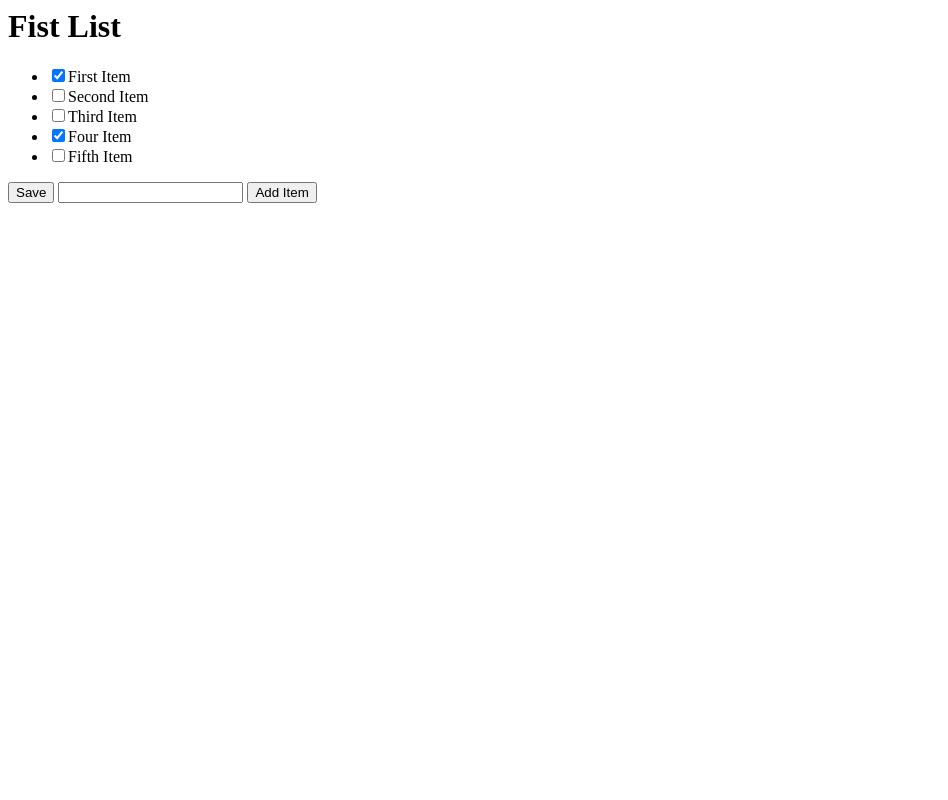
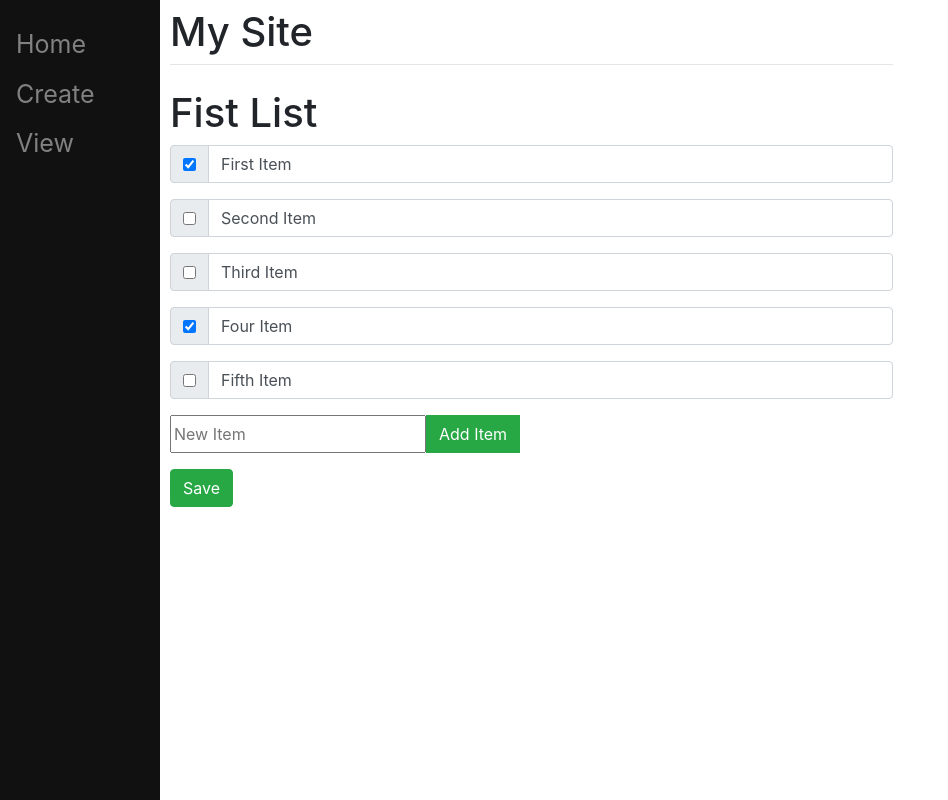
Before and after one commit to P3DR0DEV/Django, a Django app: page /2 in a window 1280 px wide. Shown: the whole page, without its empty margins (0-948 px from the left). Run offline with Django 4.2, Linux system fonts and the light colour scheme; data comes from the database, SQL or seed files in the repository; both versions use the stored data as it was after the commit.

Commit message:
Update Styles

```diff
--- a/meusite/main/Templates/main/base.html
+++ b/meusite/main/Templates/main/base.html
@@ -1,12 +1,58 @@
+<!doctype html>
 <html>
     <head>
+        <style type="text/css">
+            .sidenav{
+                background-color:#111111;
+                height: 100%;
+                width:160px;
+                position: fixed;
+                z-index: 1;
+                top:0;
+                left:0;
+                overflow-x:hidden;
+                padding-top: 20px;
+            }
+            .sidenav a{
+                padding:6px 8px 6px 16px;
+                text-decoration: none;
+                font-size:25px;
+                color: #818181;
+                display: block;
+            }
+            .sidenav a:hover{
+                color:#f1f1f1;
+            }
+            .main{
+                margin-left:160px;
+                padding:0px 10px;
+            }
+
+        </style>
+        <meta charset="utf-8">
+        <meta name="viewport" content="width=device-width, initial-scale=1, shrink-to-fit=no">
+        <link rel="stylesheet" href="https://cdn.jsdelivr.net/npm/bootstrap@4.3.1/dist/css/bootstrap.min.css" integrity="sha384-ggOyR0iXCbMQv3Xipma34MD+dH/1fQ784/j6cY/iJTQUOhcWr7x9JvoRxT2MZw1T" crossorigin="anonymous">
         <title>{%block title%}Pedro's Website{%endblock%}</title>
     </head>
     <body>
-        <div id = "content", name= "content">
-            {%block content%}
-            <h1>Base content</h1>
-            {%endblock%}
+        <div class="sidenav">
+            <a href="/home">Home</a>
+            <a href="/create">Create</a>
+            <a href="/2">View</a>
         </div>
+
+        <div id = "content", name= "content", class="main">
+            <div class="row justify-content-left">
+                <div class="col-8">
+                    <h1 class="mt-2">My Site</h1>
+                    <hr class="mt-0 mb-4">
+                    {%block content%}
+                    {%endblock%}
+                </div>
+            </div>
+        </div>
+        <script src="https://code.jquery.com/jquery-3.3.1.slim.min.js" integrity="sha384-q8i/X+965DzO0rT7abK41JStQIAqVgRVzpbzo5smXKp4YfRvH+8abtTE1Pi6jizo" crossorigin="anonymous"></script>
+        <script src="https://cdn.jsdelivr.net/npm/popper.js@1.14.7/dist/umd/popper.min.js" integrity="sha384-UO2eT0CpHqdSJQ6hJty5KVphtPhzWj9WO1clHTMGa3JDZwrnQq4sF86dIHNDz0W1" crossorigin="anonymous"></script>
+        <script src="https://cdn.jsdelivr.net/npm/bootstrap@4.3.1/dist/js/bootstrap.min.js" integrity="sha384-JjSmVgyd0p3pXB1rRibZUAYoIIy6OrQ6VrjIEaFf/nJGzIxFDsf4x0xIM+B07jRM" crossorigin="anonymous"></script>
     </body>
 </html>
--- a/meusite/main/Templates/main/list.html
+++ b/meusite/main/Templates/main/list.html
@@ -5,17 +5,26 @@
     <h1>{{ls.name}}</h1>
     <form method="post" action="#">
         {%csrf_token%}
-        <ul>
         {%for item in ls.item_set.all%}
-            {%if item.complete == True%}
-                <li><input type="checkbox", value="clicked", name="c{{item.id}}" checked>{{item.text}}</li>
-            {%else%}
-                <li><input type="checkbox", value="clicked", name="c{{item.id}}">{{item.text}}</li>
-            {% endif %}
+        <div class="input-group mb-3">
+            <div class="input-group-prepend">
+                <div class="input-group-text">
+                    {%if item.complete == True%}
+                        <input type="checkbox", value="clicked", name="c{{item.id}}" checked>
+                    {%else%}
+                        <input type="checkbox", value="clicked", name="c{{item.id}}">
+                    {% endif %}
+                </div>
+            </div>
+                <input type="text", value="{{item.text}}", class="form-control">
+        </div>
         {% endfor %}
-        </ul>
-        <button type="submit", name="save", value="save">Save</button>
-        <input type="text", name="new">
-        <button type="submit", name="newItem", value="newItem">Add Item</button>
+        <div class="input-group mb-3">
+            <input type="text", name="new", placeholder="New Item">
+            <div class="input-group-prepend">
+                <button type="submit", name="newItem", value="newItem", class="btn btn-success">Add Item</button>
+            </div>
+        </div>
+            <button type="submit", name="save", value="save", class="btn btn-success">Save</button>
     </form>
 {%endblock%}
--- a/meusite/main/urls.py
+++ b/meusite/main/urls.py
@@ -8,6 +8,6 @@
     # Nome da lista na URL // <int:id> id da lista na url
     path("<int:id>", views.index, name="index"),
     #Home Page
-    path("", views.home, name = 'home'),
+    path("home/", views.home, name = 'home'),
     path("create/", views.create , name="create")
 ]
--- a/meusite/main/views.py
+++ b/meusite/main/views.py
@@ -27,6 +27,12 @@
                 ls.item_set.create(text=txt, complete= False)
             else:
                 print('invalid')
+        elif response.POST.get("delItem"):
+            txt= response.POST.get("del")
+            if len(txt)> 2:
+                ls.objects.remove(text=txt)
+            else:
+                print('Invalid')
 
 
     return render(response, "main/list.html", {"ls": ls})
```
Also changed, not shown: meusite/main/Templates/main/create.html (+8 -4 lines), meusite/db.sqlite3.
